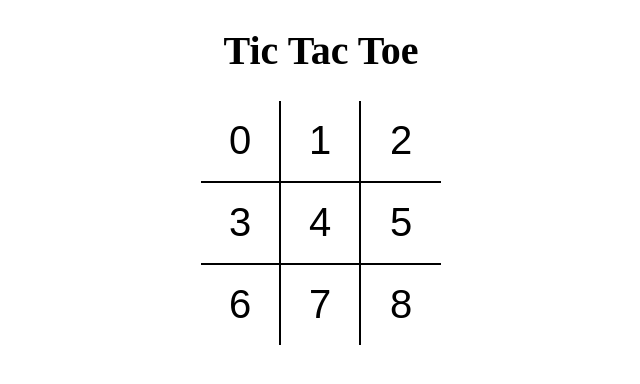
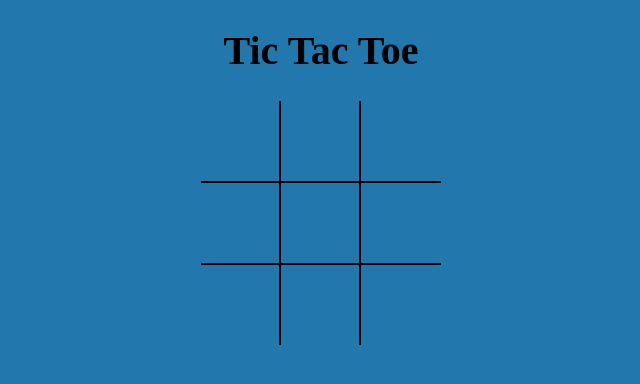
Before and after one commit to VellaInsaan/TicTacToe, a React (Vite) app: page / in a window 1280 px wide. Shown: the top 384 px of the page, without its empty margins (319-959 px from the left). Built offline with nearby package versions, Linux system fonts and the light colour scheme.

Commit message:
Add X on Clicking

```diff
--- a/src/App.jsx
+++ b/src/App.jsx
@@ -2,11 +2,13 @@
 import Board from './components/Board';
 import './styles/root.scss';
 
-const App = () => (
-  <div className='app'>
-    <h1>Tic Tac Toe </h1>
-    <Board />
-  </div>
-);
+const App = () => {
+  return (
+    <div className='app'>
+      <h1>Tic Tac Toe </h1>
+      <Board />
+    </div>
+  );
+};
 
 export default App;
--- a/src/components/Board.jsx
+++ b/src/components/Board.jsx
@@ -1,23 +1,45 @@
-import React from 'react';
+import React, { useState } from 'react';
 import Square from './Square';
 
 const Board = () => {
+  const [squares, setSquares] = useState(Array(9).fill(null));
+
+  const handleSquareClick = (clickedPosition) => {
+    setSquares((currentSquare) => {
+      return currentSquare.map((squareValue, position) => {
+        if (clickedPosition === position) {
+          return 'X';
+        }
+        return squareValue;
+      });
+    });
+  };
+
+  const renderSquare = (position) => {
+    return (
+      <Square
+        value={squares[position]}
+        onClick={() => handleSquareClick(position)}
+      />
+    );
+  };
+
   return (
     <div className='board'>
       <div className='board-row'>
-        <Square value={0} />
-        <Square value={1} />
-        <Square value={2} />
+        {renderSquare(0)}
+        {renderSquare(1)}
+        {renderSquare(2)}
       </div>
       <div className='board-row'>
-        <Square value={3} />
-        <Square value={4} />
-        <Square value={5} />
+        {renderSquare(3)}
+        {renderSquare(4)}
+        {renderSquare(5)}
       </div>
       <div className='board-row'>
-        <Square value={6} />
-        <Square value={7} />
-        <Square value={8} />
+        {renderSquare(6)}
+        {renderSquare(7)}
+        {renderSquare(8)}
       </div>
     </div>
   );
--- a/src/components/Square.jsx
+++ b/src/components/Square.jsx
@@ -1,8 +1,9 @@
 import React from 'react';
 
-const Square = ({ value }) => {
+const Square = ({ value, onClick }) => {
+  console.log(onClick);
   return (
-    <button type='button' className='square'>
+    <button type='button' className='square' onClick={onClick}>
       {value}
     </button>
   );
--- a/src/styles/root.scss
+++ b/src/styles/root.scss
@@ -1,6 +1,7 @@
 body {
   padding: 0;
   margin: 0;
+  background-color: rgb(34, 120, 173);
 }
 
 button {
```
